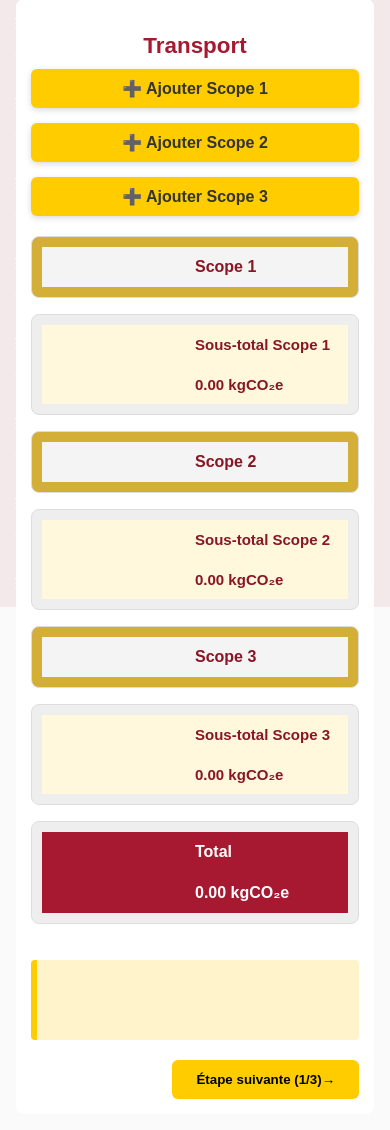
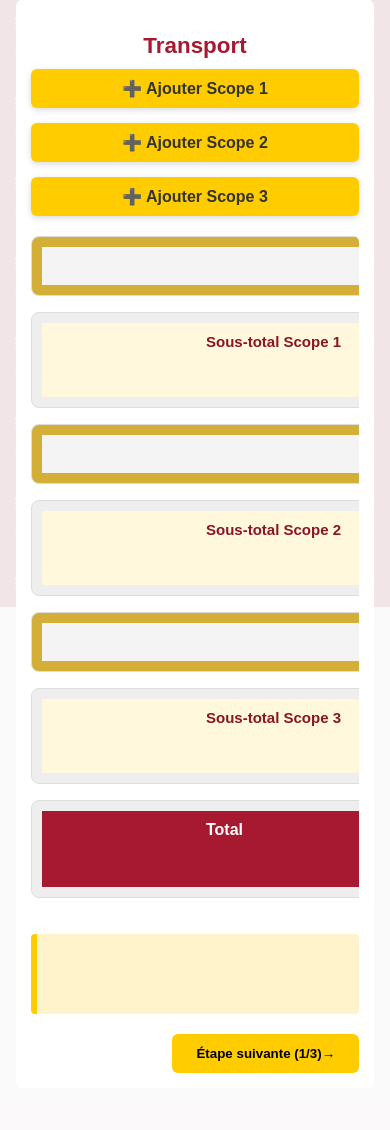
Before and after one commit to IFAZANE/boad_app, a Flask app: page /transport in a window 390 px wide. Shown: the part 237-1367 px from the top of the page. After the commit the page ends 1310 px from the top, so only its background shows below. Run offline with Flask 3, Linux system fonts and the light colour scheme; data that the repository does not hold is empty; some libraries are stand-ins or nearby versions.

Commit message:
transport.html

```diff
--- a/templates/transport.html
+++ b/templates/transport.html
@@ -218,13 +218,13 @@
     background: url("/static/logo-boad.webp") center/cover no-repeat;
     background-repeat: repeat;
     background-size: 80px auto;
-    opacity: 0.08; /* très léger fond */
+    opacity: 0.09; /* très léger fond */
     pointer-events: none;
     z-index: -1;
   }
 
 
-    @media (max-width: 768px) {
+   @media (max-width: 768px) {
   header {
     flex-direction: column;
     height: auto;
@@ -237,7 +237,6 @@
   }
 
   .header-center {
-    min-width: auto;
     margin-bottom: 0.5rem;
   }
 
@@ -255,7 +254,7 @@
   .main-content {
     margin: 1rem;
     padding: 15px;
-    box-shadow: none; /* évite l’effet lourd sur petits écrans */
+    box-shadow: none;
   }
 
   .add-buttons {
@@ -263,21 +262,28 @@
   }
 
   .add-buttons button {
-    flex-grow: 0;
     width: 100%;
   }
 
-  table, thead, tbody, th, td, tr {
+  /* TABLEAU RESPONSIVE */
+  table,
+  thead,
+  tbody,
+  th,
+  td,
+  tr {
     display: block;
+    width: 100%;
   }
 
-  thead tr {
-    display: none; /* masque l'entête pour mobile */
+  thead {
+    display: none;
   }
 
   tbody tr {
+    background-color: #fff;
+    border: 1px solid #ddd;
     margin-bottom: 1rem;
-    border: 1px solid #ddd;
     border-radius: 8px;
     padding: 10px;
   }
@@ -286,25 +292,40 @@
     border: none;
     position: relative;
     padding-left: 50%;
+    padding-top: 10px;
+    padding-bottom: 10px;
     text-align: left;
     font-size: 14px;
   }
 
   tbody tr td:before {
+    content: attr(data-label);
     position: absolute;
-    top: 12px;
-    left: 15px;
+    left: 10px;
+    top: 10px;
     width: 45%;
+    font-weight: bold;
     white-space: nowrap;
-    font-weight: bold;
-    content: attr(data-label);
+    color: #444;
   }
 
-  /* ajuste largeur des inputs */
-  input[type="number"] {
-    width: 100% !important;
+  input[type="number"],
+  select {
+    width: 100%;
+    margin-top: 5px;
+  }
+
+  td:last-child {
+    text-align: right;
+  }
+
+  .subtotal-row,
+  .total-row {
+    font-weight: bold;
+    text-align: center;
   }
 }
+
 
 
   </style>
@@ -389,6 +410,7 @@
 
       // Type de transport
       const tdType = document.createElement('td');
+      tdType.setAttribute('data-label', 'Type de transport');
       const selectTypeTransport = document.createElement('select');
       selectTypeTransport.innerHTML = `
         <option value="personne" ${row.typeTransport === 'personne' ? 'selected' : ''}>Personnes</option>
@@ -407,6 +429,7 @@
 
       // Catégorie d'engin
       const tdEnginType = document.createElement('td');
+      tdEnginType.setAttribute('data-label', 'Type d\'engin');
       const selectEnginType = document.createElement('select');
       selectEnginType.innerHTML = `<option value="">-- Choisir une catégorie --</option>`;
       if (enginsData[scope] && enginsData[scope][row.typeTransport]) {
@@ -431,6 +454,7 @@
 
       // Choix de l'engin
       const tdEngin = document.createElement('td');
+      tdEngin.setAttribute('data-label', 'Caractéristiques');
       const selectEngin = document.createElement('select');
       selectEngin.innerHTML = `<option value="">-- Choisir un engin --</option>`;
       if (
@@ -469,6 +493,7 @@
 
       // Nombre
       const tdNombre = document.createElement('td');
+      tdNombre.setAttribute('data-label', 'Nombre');
       const inputNombre = document.createElement('input');
       inputNombre.type = 'number';
       inputNombre.min = '1';
@@ -485,6 +510,7 @@
 
       // Distance
       const tdDistance = document.createElement('td');
+      tdDistance.setAttribute('data-label', 'Distance (km)');
       const inputDistance = document.createElement('input');
       inputDistance.type = 'number';
       inputDistance.min = '0';
@@ -502,12 +528,14 @@
 
       // Émissions
       const tdEmissions = document.createElement('td');
+      tdEmissions.setAttribute('data-label', 'Émissions (kgCO₂e)');
       const emissions = (row.facteur || 0) * (row.distance || 0) * (row.nombre || 1);
       tdEmissions.textContent = emissions.toFixed(2);
       tr.appendChild(tdEmissions);
 
-      // Action (supprimer)
+      // Action
       const tdAction = document.createElement('td');
+      tdAction.setAttribute('data-label', 'Action');
       const btnDelete = document.createElement('button');
       btnDelete.className = 'action-btn';
       btnDelete.title = 'Supprimer cette ligne';
```
